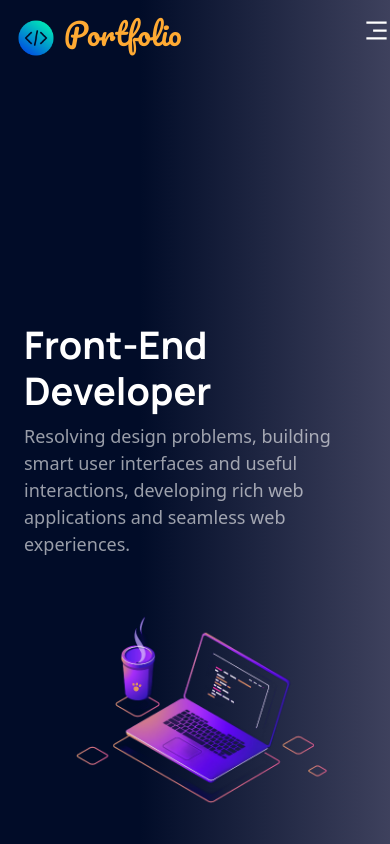
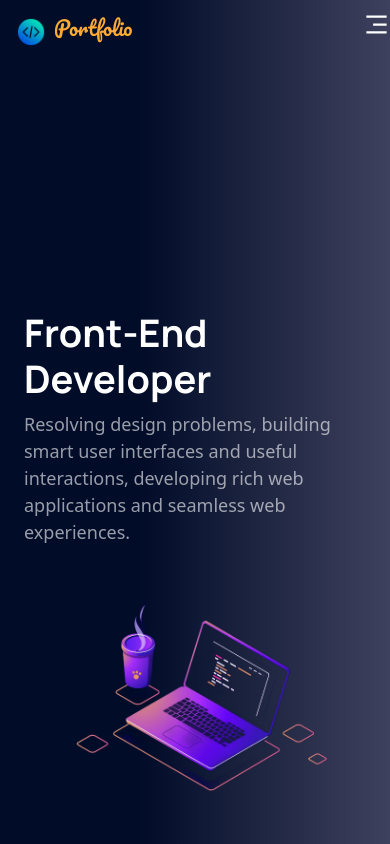
Before and after one commit to fatima-07/Portfolio, a React (Vite) app: page / in a window 390 px wide. Shown: the top 844 px of the page. Built offline with nearby package versions, Linux system fonts and the light colour scheme.

Commit message:
Updated Responsiveness

```diff
--- a/src/components/home/home.css
+++ b/src/components/home/home.css
@@ -184,6 +184,12 @@
      }
     .navbar__header-icon img {
          padding-left: 0;
+         width: 30px;
+         height: 30px;
+    }
+
+    .navbar__header-icon h1 {
+        font-size: 20px;
     }
 
     .navbar__header-links {
```
